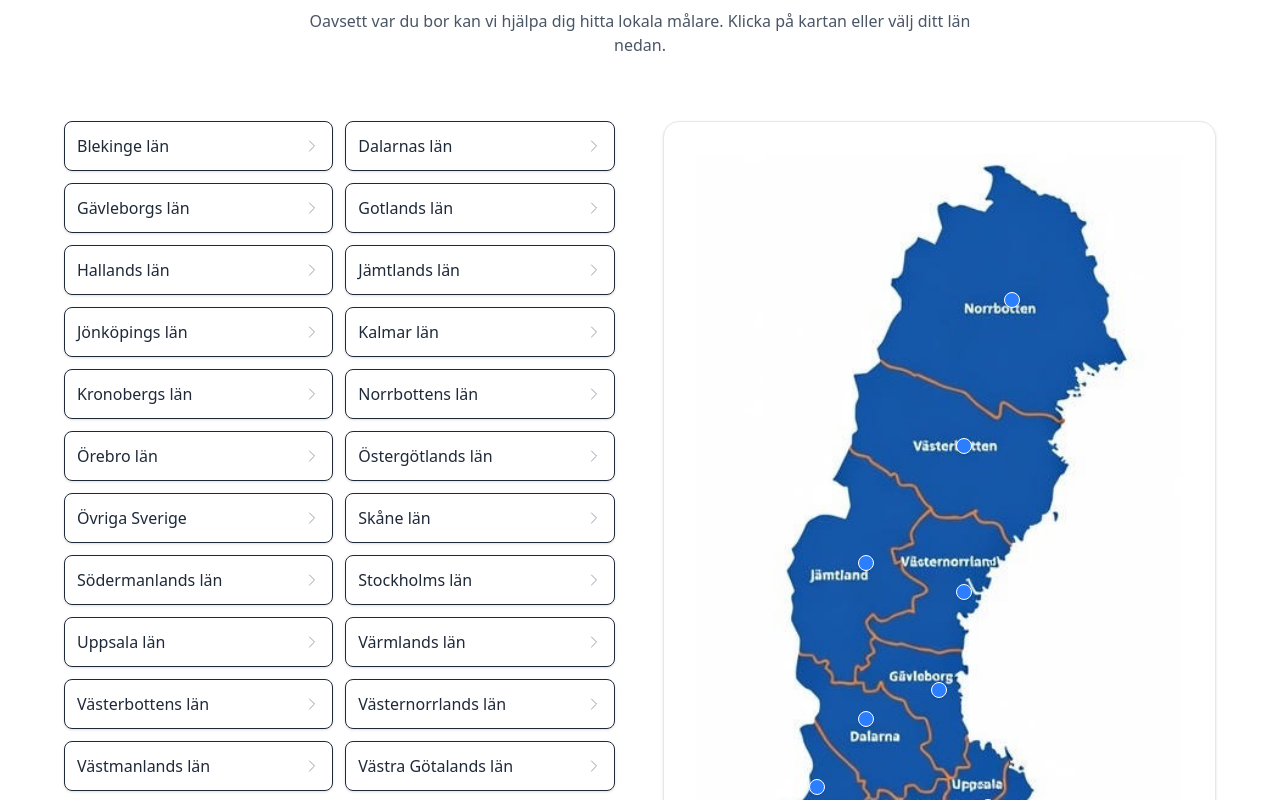
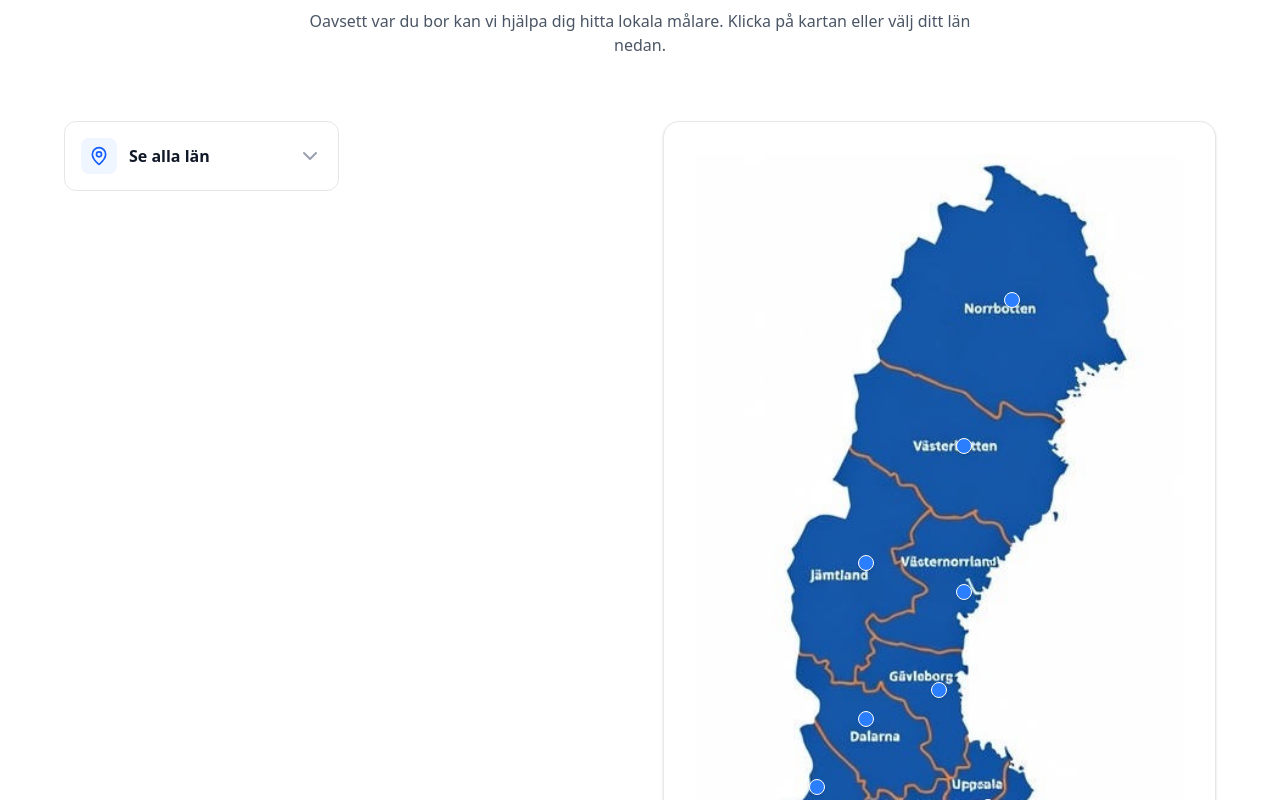
Before and after one commit to Jacobhaf/malarnas-se, a Next.js app: page / in a window 1280 px wide. Shown: the part 3260-4060 px from the top of the page. Built offline with nearby package versions, Linux system fonts and the light colour scheme.

Commit message:
feat: make county list collapsible on homepage and area index

```diff
--- a/src/app/malerifirma/page.tsx
+++ b/src/app/malerifirma/page.tsx
@@ -1,6 +1,7 @@
 
 import { getAllCounties } from "@/lib/company-data";
 import SwedenMap from "@/components/SwedenMap";
+import CountyListCollapsible from "@/components/CountyListCollapsible";
 import Link from "next/link";
 import { Metadata } from 'next';
 
@@ -29,21 +30,7 @@ export default function MalerifirmaIndexPage() {
                         <p className="text-xl text-gray-600 mb-8">
                             Klicka på kartan eller välj ditt län i listan nedan för att se tillgängliga orter och hitta lokala måleriföretag nära dig.
                         </p>
-                        <ul className="grid grid-cols-1 sm:grid-cols-2 gap-3">
-                            {counties.map(county => (
-                                <li key={county.slug}>
-                                    <Link
-                                        href={`/malerifirma/${county.slug}`}
-                                        className="flex items-center justify-between p-3 border rounded-lg hover:border-blue-500 hover:bg-blue-50 transition-colors bg-white text-gray-800"
-                                    >
-                                        <span>{county.name}</span>
-                                        <svg xmlns="http://www.w3.org/2000/svg" fill="none" viewBox="0 0 24 24" strokeWidth={1.5} stroke="currentColor" className="w-4 h-4 text-gray-400">
-                                            <path strokeLinecap="round" strokeLinejoin="round" d="m8.25 4.5 7.5 7.5-7.5 7.5" />
-                                        </svg>
-                                    </Link>
-                                </li>
-                            ))}
-                        </ul>
+                        <CountyListCollapsible counties={counties} />
                     </div>
                     <div className="w-full lg:w-1/2 flex justify-center bg-gray-50 rounded-2xl p-8 border border-gray-100">
                         <SwedenMap />
--- a/src/app/page.tsx
+++ b/src/app/page.tsx
@@ -2,6 +2,7 @@ import { getAllCounties } from "@/lib/company-data";
 import SwedenMap from "@/components/SwedenMap";
 import TrustpilotWidget from "@/components/TrustpilotWidget";
 import HeroCTA from "@/components/HeroCTA";
+import CountyListCollapsible from "@/components/CountyListCollapsible";
 import { CheckCircle2, ShieldCheck } from "lucide-react";
 import Image from "next/image";
 import Link from "next/link";
@@ -236,21 +237,9 @@ export default function Home() {
 
           <div className="flex flex-col lg:flex-row gap-12 items-start max-w-6xl mx-auto">
             <div className="w-full lg:w-1/2">
-              <ul className="grid grid-cols-1 sm:grid-cols-2 gap-3">
-                {counties.map(county => (
-                  <li key={county.slug}>
-                    <Link
-                      href={`/malerifirma/${county.slug}`}
-                      className="flex items-center justify-between p-3 border rounded-lg hover:border-blue-500 hover:bg-white transition-colors bg-white/80 text-gray-800 shadow-sm"
-                    >
-                      <span>{county.name}</span>
-                      <svg xmlns="http://www.w3.org/2000/svg" fill="none" viewBox="0 0 24 24" strokeWidth={1.5} stroke="currentColor" className="w-4 h-4 text-gray-400">
-                        <path strokeLinecap="round" strokeLinejoin="round" d="m8.25 4.5 7.5 7.5-7.5 7.5" />
-                      </svg>
-                    </Link>
-                  </li>
-                ))}
-              </ul>
+              <div className="w-full lg:w-1/2">
+                <CountyListCollapsible counties={counties} />
+              </div>
             </div>
             <div className="w-full lg:w-1/2 flex justify-center bg-white rounded-2xl p-4 md:p-8 border border-gray-200 shadow-sm">
               <SwedenMap />
--- /dev/null
+++ b/src/components/CountyListCollapsible.tsx
@@ -0,0 +1,68 @@
+"use client";
+
+import { useState } from "react";
+import Link from "next/link";
+import { ChevronDown, ChevronUp, MapPin } from "lucide-react";
+
+interface County {
+    slug: string;
+    name: string;
+}
+
+interface Props {
+    counties: County[];
+}
+
+export default function CountyListCollapsible({ counties }: Props) {
+    const [isOpen, setIsOpen] = useState(false);
+
+    return (
+        <div className="w-full">
+            {!isOpen ? (
+                <button
+                    onClick={() => setIsOpen(true)}
+                    className="w-full flex items-center justify-between p-4 border border-gray-200 rounded-xl bg-white hover:border-blue-500 hover:shadow-md transition-all group"
+                >
+                    <span className="flex items-center gap-3 font-semibold text-gray-900">
+                        <span className="p-2 bg-blue-50 text-blue-600 rounded-lg group-hover:bg-blue-100 transition-colors">
+                            <MapPin size={20} />
+                        </span>
+                        Se alla län
+                    </span>
+                    <ChevronDown className="text-gray-400 group-hover:text-blue-500 transition-colors" />
+                </button>
+            ) : (
+                <div className="animate-in fade-in slide-in-from-top-2 duration-300">
+                    <button
+                        onClick={() => setIsOpen(false)}
+                        className="w-full flex items-center justify-between p-4 border border-blue-100 rounded-t-xl bg-blue-50/50 hover:bg-blue-50 transition-colors mb-0 text-left border-b-0"
+                    >
+                        <span className="flex items-center gap-3 font-semibold text-blue-900">
+                            <span className="p-2 bg-blue-100 text-blue-600 rounded-lg">
+                                <MapPin size={20} />
+                            </span>
+                            Välj län
+                        </span>
+                        <ChevronUp className="text-blue-600" />
+                    </button>
+
+                    <ul className="grid grid-cols-1 sm:grid-cols-2 gap-3 p-4 border border-t-0 border-gray-200 rounded-b-xl bg-white shadow-sm">
+                        {counties.map(county => (
+                            <li key={county.slug}>
+                                <Link
+                                    href={`/malerifirma/${county.slug}`}
+                                    className="flex items-center justify-between p-3 border border-gray-100 rounded-lg hover:border-blue-500 hover:bg-blue-50 transition-colors bg-white text-gray-800 text-sm"
+                                >
+                                    <span>{county.name}</span>
+                                    <svg xmlns="http://www.w3.org/2000/svg" fill="none" viewBox="0 0 24 24" strokeWidth={1.5} stroke="currentColor" className="w-4 h-4 text-gray-400">
+                                        <path strokeLinecap="round" strokeLinejoin="round" d="m8.25 4.5 7.5 7.5-7.5 7.5" />
+                                    </svg>
+                                </Link>
+                            </li>
+                        ))}
+                    </ul>
+                </div>
+            )}
+        </div>
+    );
+}
```
